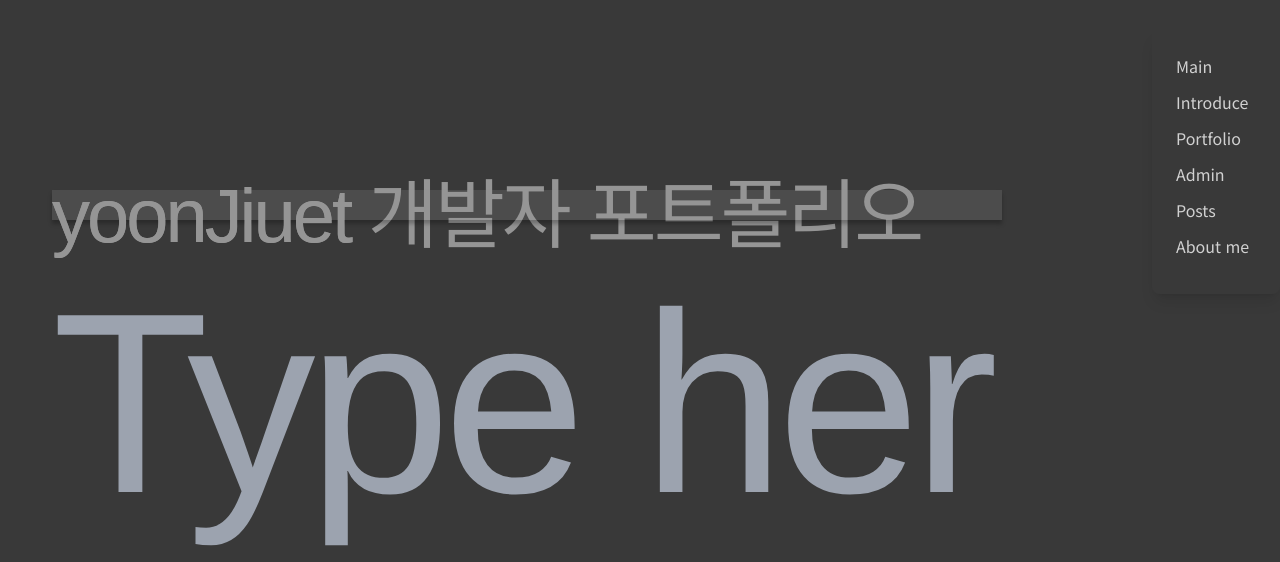
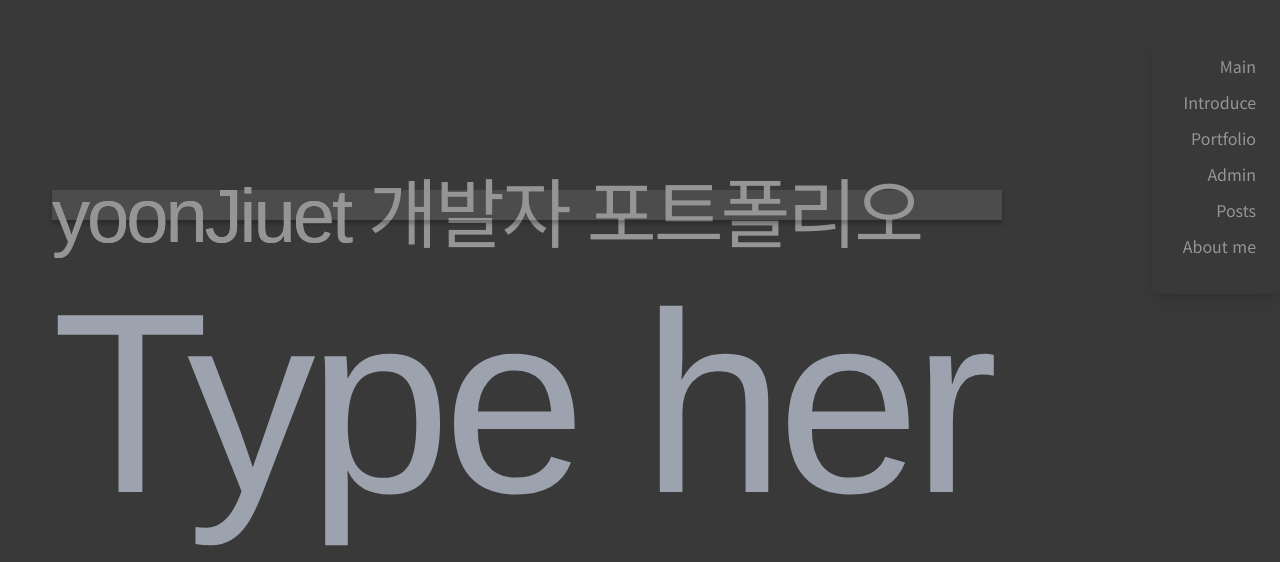
Before and after one commit to YoonJieut/pf-vercel, a Next.js app: page / in a window 1280 px wide. Shown: the part 238-800 px from the top of the page. Built offline with nearby package versions, Linux system fonts and the light colour scheme; a web font is replaced by a local one.

Commit message:
chore : 애니메이션 적용, 정렬 스타일링

```diff
--- a/app/components/ui/Organism/Menu/MainMenuModal.tsx
+++ b/app/components/ui/Organism/Menu/MainMenuModal.tsx
@@ -3,6 +3,7 @@
 import { useEffect, useState } from "react";
 import Link from "next/link";
 import { Menu } from "@/app/_interfaces/common/Menu";
+import UnderBarAni from "@/app/components/animation/UnderBarAni";
 
 const MainMenuModal = () => {
   const [menuItems, setMenuItems] = useState<Menu[]>([]);
@@ -19,9 +20,9 @@ const MainMenuModal = () => {
         <Link
           key={index}
           href={item.href}
-          className="block mb-3 font-main-1 hover: font-sub-1"
+          className="block mb-3 font-main-1 hover:text-slate-300 text-right"
         >
-          {item.name}
+          <UnderBarAni>{item.name}</UnderBarAni>
         </Link>
       ))}
     </div>
```
